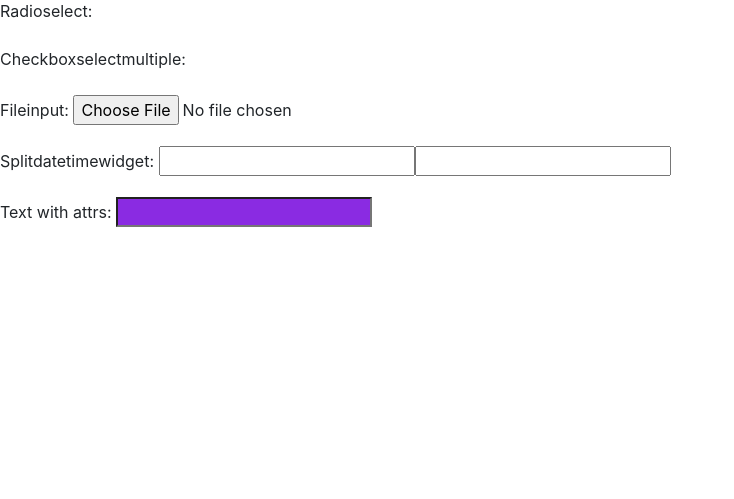
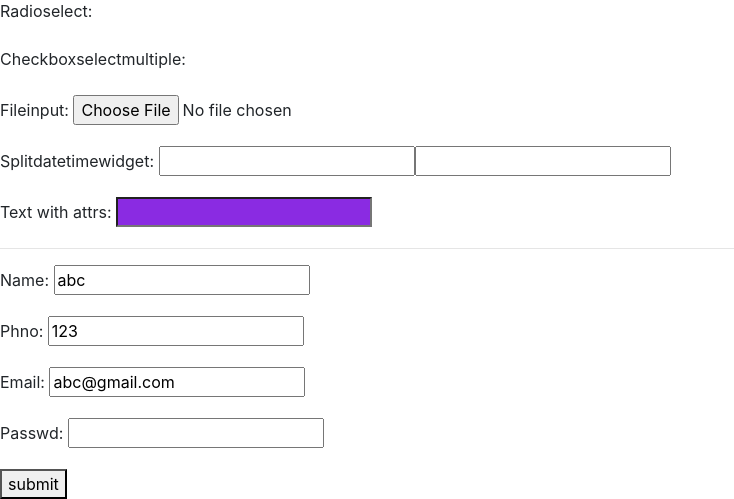
Before and after one commit to henilshah79/django_advance, a Django app: page / in a window 1280 px wide. Shown: the part 1105-1604 px from the top of the page, without its empty margins (0-734 px from the left). Before the commit the page ends 1332 px from the top, so only its background shows below. Run offline with Django 3.2, Linux system fonts and the light colour scheme; some libraries are stand-ins or nearby versions.

Commit message:
data validation,HttpResponseRedirect

```diff
--- a/dj_learn/dj_forms_API/forms_eg/forms.py
+++ b/dj_learn/dj_forms_API/forms_eg/forms.py
@@ -1,5 +1,4 @@
 from django import forms
-from django.utils.translation import ungettext_lazy
 
 
 class StudentRegistrationForm(forms.Form):
@@ -101,3 +100,10 @@
             'id':'uniqueid'
         })
     )
+
+
+class StudentRegistrationForm_demo(forms.Form):
+    name = forms.CharField(initial='abc')
+    phno = forms.IntegerField(initial='123')
+    email = forms.EmailField(initial='abc@gmail.com')
+    passwd = forms.CharField(widget=forms.PasswordInput())
--- a/dj_learn/dj_forms_API/forms_eg/urls.py
+++ b/dj_learn/dj_forms_API/forms_eg/urls.py
@@ -2,5 +2,6 @@
 from . import views
 
 urlpatterns = [
-    path('',views.home),
+    path('',views.home, name="home"),
+    path('welcome',views.newpage, name="newpage"),
 ]
--- a/dj_learn/dj_forms_API/forms_eg/views.py
+++ b/dj_learn/dj_forms_API/forms_eg/views.py
@@ -1,6 +1,9 @@
 from django.shortcuts import render
 from .forms import *
+from django.http import HttpResponseRedirect
+
 # Create your views here.
+
 
 def home(request):
     # normal form
@@ -23,7 +26,6 @@
     # dynamic initial values
     # fm = StudentRegistrationForm(auto_id=True, label_suffix = " ", initial = {'name':"abc"})
 
-
     # field_order
     fm = StudentRegistrationForm(field_order=['name', 'email', 'phno'])
 
@@ -33,12 +35,31 @@
 
     fm_with_widget = Student_with_widget()
 
+    if request.POST:
+        fmvalid = StudentRegistrationForm_demo(request.POST)
+        print(fmvalid)
+        if fmvalid.is_valid():
+            print(f"\n\n\n\ncleaned_data:{fmvalid.cleaned_data}\n\n\n\n")
+            print(f"\n\n\n\nname:{fmvalid.cleaned_data['name']}\n\n\n\n")
+            print(f"\n\n\n\nphno:{fmvalid.cleaned_data['phno']}\n\n\n\n")
+            print(f"\n\n\n\nemail:{fmvalid.cleaned_data['email']}\n\n\n\n")
+            print(f"\n\n\n\npasswd:{fmvalid.cleaned_data['passwd']}\n\n\n\n")
+        # clear form fields
+        # fmvalid = StudentRegistrationForm_demo()
+
+        return HttpResponseRedirect('welcome')
+
+    else:
+        fmvalid = StudentRegistrationForm_demo()
+
+    data = {
+        "fm": fm,
+        "eg_args": fm_with_args,
+        "eg_widget": fm_with_widget,
+        "eg_valid": fmvalid
+    }
+    return render(request, 'studentform.html', data)
 
 
-
-    data ={
-        "fm": fm,
-        "eg_args":fm_with_args,
-        "eg_widget":fm_with_widget
-    }
-    return render(request, 'studentform.html', data)
+def newpage(request):
+    return render(request, 'welcome.html')
--- a/dj_learn/dj_forms_API/templates/studentform.html
+++ b/dj_learn/dj_forms_API/templates/studentform.html
@@ -64,6 +64,14 @@
     {{eg_widget.as_p}}
   </form>
 
+<hr>
+{% comment %} valid form {% endcomment %}
+  <form method="POST">
+    {% csrf_token %}
+    {{eg_valid.as_p}}
+    <button type="submit">submit</button>
+  </form>
+
   <!-- Optional JavaScript -->
   <!-- jQuery first, then Popper.js, then Bootstrap JS -->
   <script src="https://code.jquery.com/jquery-3.3.1.slim.min.js"
```
Also changed, not shown: dj_learn/dj_forms_API/templates/welcome.html (added, +20 -0 lines), dj_learn/dj_forms_API/readme.txt.
